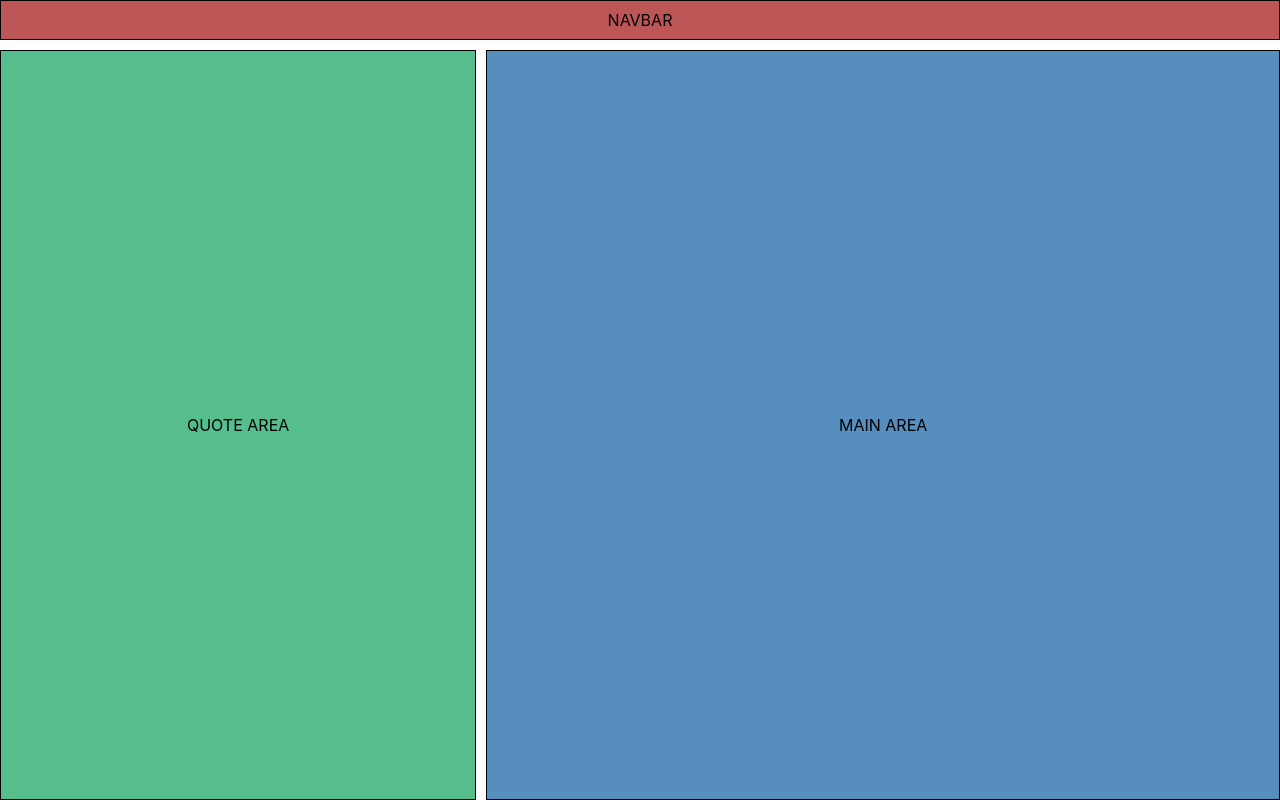
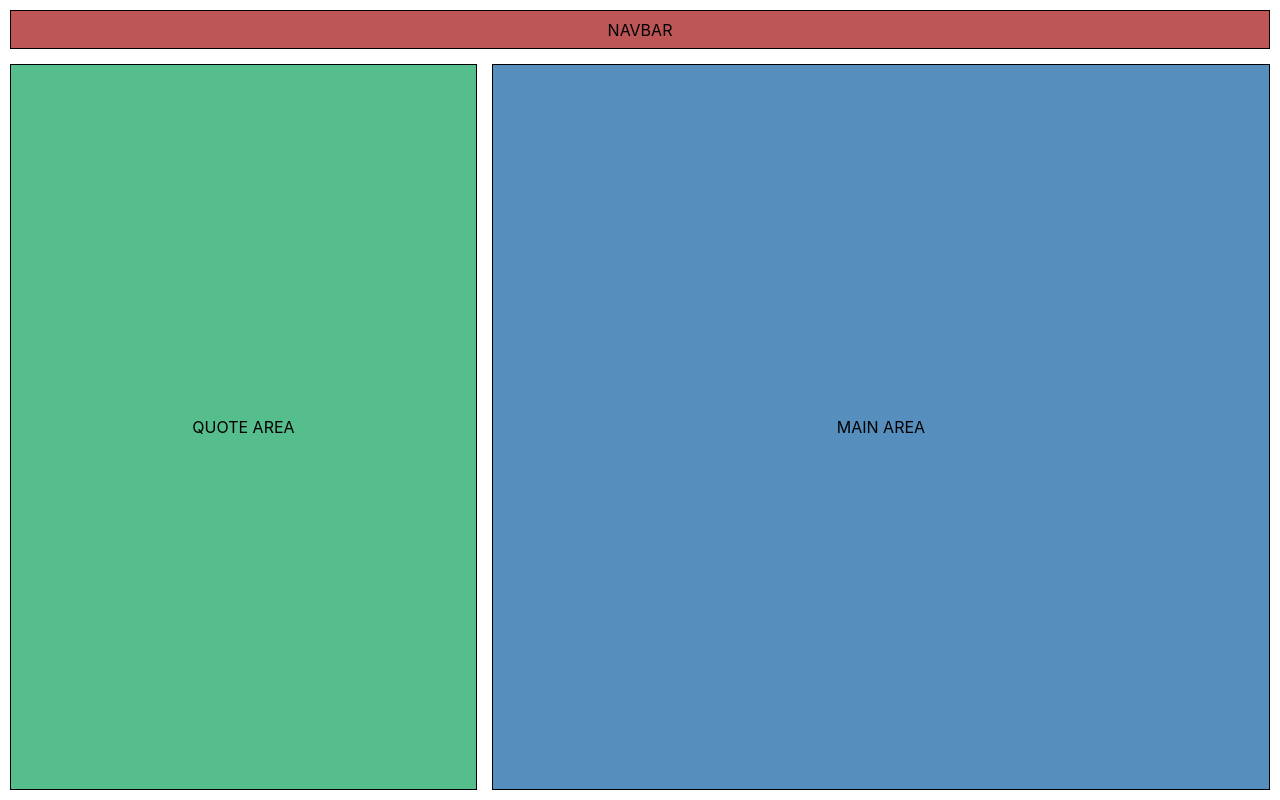
Before and after one commit to ddfilipov/react-layouts, a React (Create React App) app: page / in a window 1280 px wide. Built offline with nearby package versions, Linux system fonts and the light colour scheme.

Commit message:
box-sizin our lord and saviour

```diff
--- a/src/App.tsx
+++ b/src/App.tsx
@@ -6,10 +6,11 @@ const Layout = styled.div`
     display: grid;
     grid-template-columns: 3fr 5fr;
     grid-template-rows: 5% auto;
-    gap: 5px;
-    grid-gap: 10px;
+    gap: 15px;
+    padding: 10px;
     width: 100vw;
     height: 100vh;
+    box-sizing: border-box;
     div {
         border: 1px solid black;
     }
```
